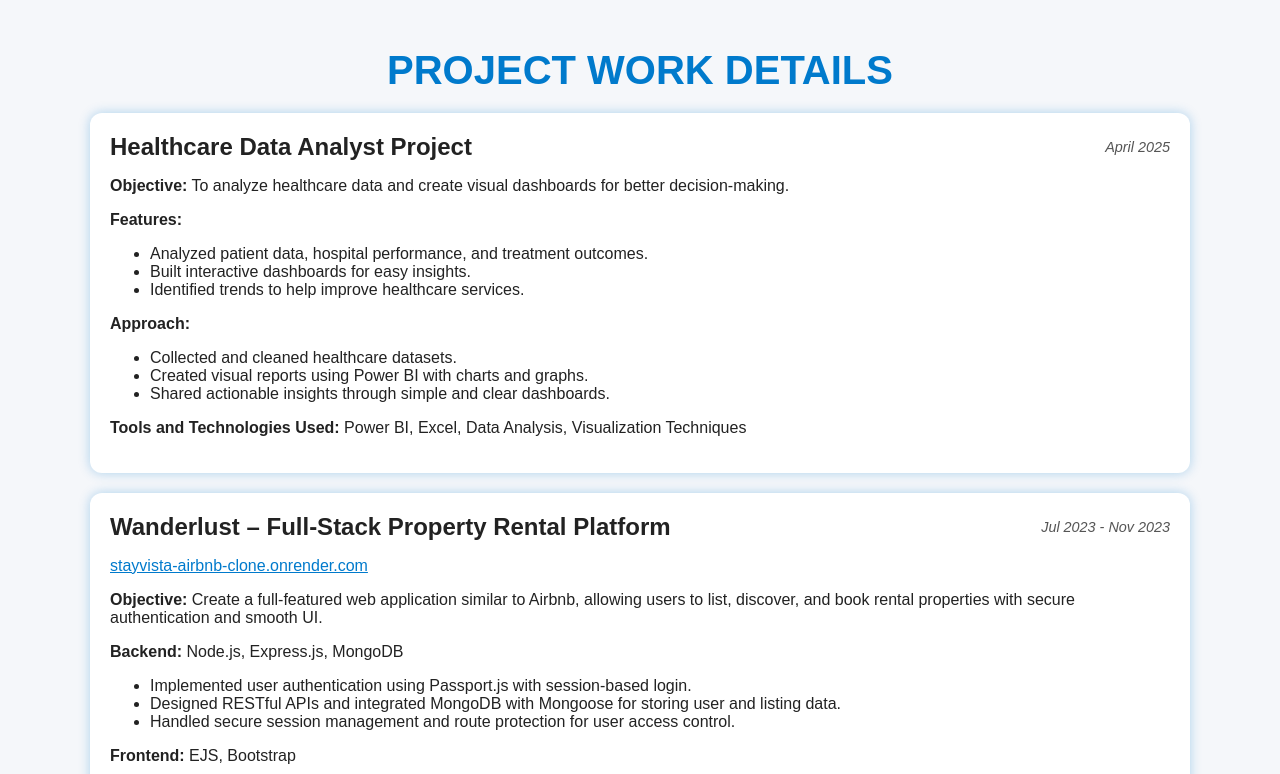
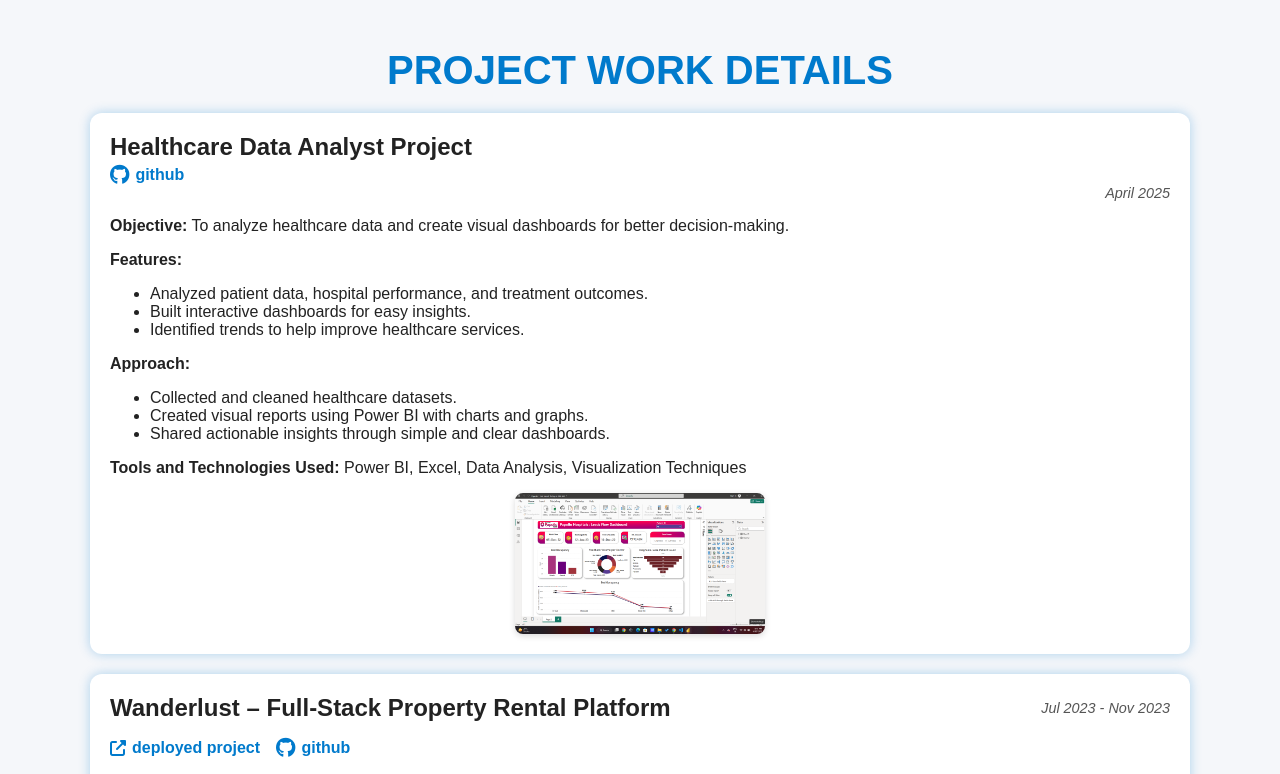
Before and after one commit to Sahil-Lathiya/sahil-portfolio, a React (Create React App) app: page / in a window 1280 px wide. Shown: the part 560-1334 px from the top of the page. Built offline with nearby package versions, Linux system fonts and the light colour scheme.

Commit message:
Github link add in projects

```diff
--- a/src/components/Projects.js
+++ b/src/components/Projects.js
@@ -26,10 +26,22 @@ function Projects() {
               display: "flex",
               justifyContent: "space-between",
               alignItems: "center",
+              flexDirection: "column",
+              alignItems: "flex-start",
             }}
           >
             <h3>Healthcare Data Analyst Project</h3>
-            <span className="project-date">April 2025</span>
+            <a
+              href="https://github.com/Sahil-Lathiya/Healthcare-Data-Analysis-Papollo"
+              target="_blank"
+              rel="noopener noreferrer"
+              style={{ display: "inline-flex", alignItems: "center", color: "#007acc", textDecoration: "none", fontWeight: "bold", marginTop: "4px", gap: "6px" }}
+              aria-label="GitHub Repository"
+            >
+              <i className="fab fa-github" style={{ fontSize: "20px" }}></i>
+              <span style={{ textTransform: "lowercase" }}>github</span>
+            </a>
+            <span className="project-date" style={{ alignSelf: "flex-end" }}>April 2025</span>
           </div>
           <p>
             <strong>Objective:</strong> To analyze healthcare data and create
@@ -65,6 +77,14 @@ function Projects() {
             <strong>Tools and Technologies Used:</strong> Power BI, Excel, Data
             Analysis, Visualization Techniques
           </p>
+          <div className="project-images">
+            <img
+              src="/healthcare.png"
+              alt="Healthcare Data Analyst Project"
+              className="project-image project-image-large"
+              style={{ width: "500px", height: "auto" }}
+            />
+          </div>
         </motion.div>
 
         <motion.div
@@ -86,14 +106,26 @@ function Projects() {
             </h3>
             <span className="project-date">Jul 2023 - Nov 2023</span>
           </div>
-          <p>
+          <p style={{ display: "flex", gap: "16px", marginBottom: "8px" }}>
             <a
               href="https://stayvista-airbnb-clone.onrender.com"
               target="_blank"
               rel="noopener noreferrer"
-              style={{ color: "#007acc", textDecoration: "underline" }}
+              style={{ display: "inline-flex", alignItems: "center", color: "#007acc", textDecoration: "none", fontWeight: "bold", gap: "6px" }}
+              aria-label="Deployed Project"
             >
-              stayvista-airbnb-clone.onrender.com
+              <i className="fas fa-external-link-alt" style={{ fontSize: "16px" }}></i>
+              <span style={{ textTransform: "lowercase" }}>deployed project</span>
+            </a>
+            <a
+              href="https://github.com/Sahil-Lathiya/Wanderlust-Clone"
+              target="_blank"
+              rel="noopener noreferrer"
+              style={{ display: "inline-flex", alignItems: "center", color: "#007acc", textDecoration: "none", fontWeight: "bold", gap: "6px" }}
+              aria-label="GitHub Repository"
+            >
+              <i className="fab fa-github" style={{ fontSize: "20px" }}></i>
+              <span style={{ textTransform: "lowercase" }}>github</span>
             </a>
           </p>
           <p>
@@ -159,7 +191,8 @@ function Projects() {
                 key={i}
                 src={`/wonderlust${i + 1}.png`}
                 alt={`Wonderlust project ${i + 1}`}
-                className={`project-image ${i % 3 === 0 ? "project-image-large" : ""}`}
+                className="project-image project-image-large"
+                style={{ width: "500px", height: "auto" }}
               />
             ))}
           </div>
@@ -273,7 +306,8 @@ function Projects() {
             <img
               src="/IOT Project.png"
               alt="IOT-Based Car Parking System project"
-              className="project-image"
+              className="project-image project-image-large"
+              style={{ width: "500px", height: "auto" }}
             />
           </div>
         </motion.div>
```
Also changed, not shown: public/healthcare.png (added).
